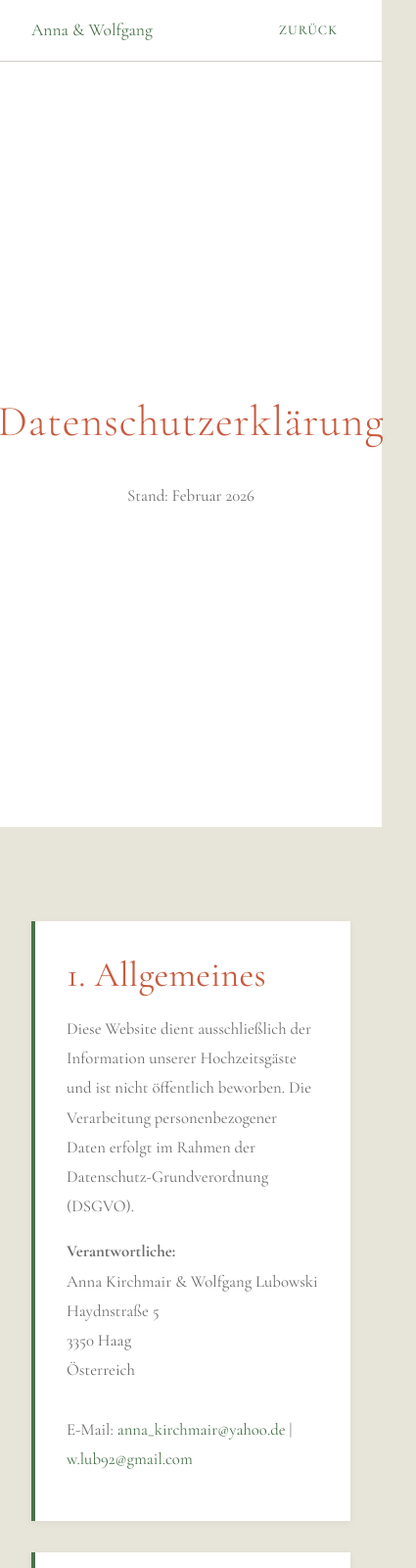
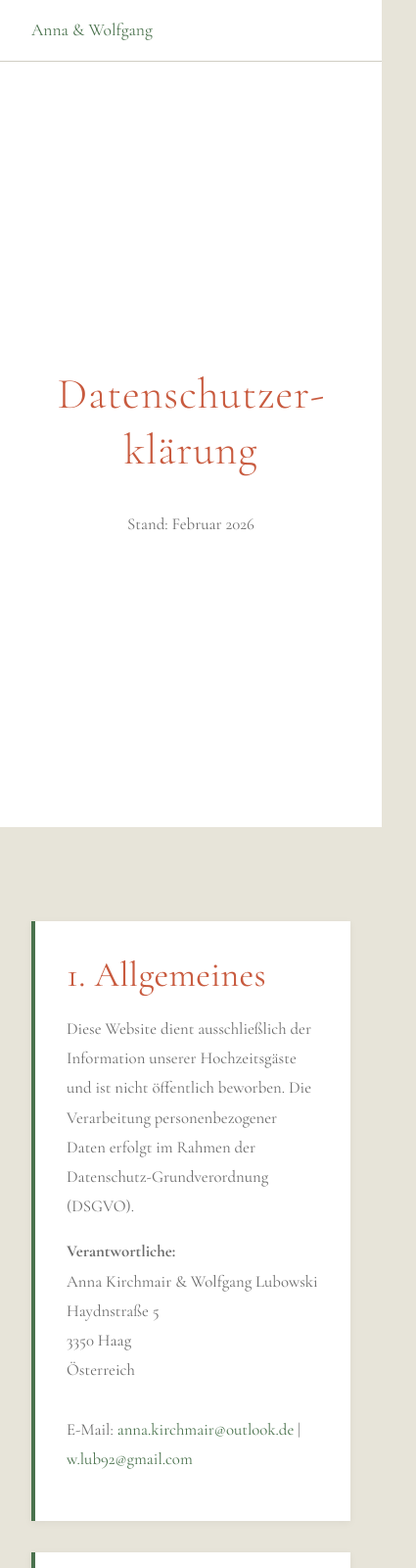
Before and after one commit to lubo92/anna-wolfgang-hochzeit, a plain HTML site: page datenschutz.html in a window 390 px wide. Shown: the top 1600 px of the page at 98% size, 425 px wide, since content can reach past the window. Drawn offline with nearby package versions, Linux system fonts and the light colour scheme.

Commit message:
minor fixes (mail adress and responsive design issues)

```diff
--- a/datenschutz.html
+++ b/datenschutz.html
@@ -50,7 +50,7 @@
                 3350 Haag<br>
                 Österreich<br>
                 <br>
-                E-Mail: <a href="mailto:anna_kirchmair@yahoo.de">anna_kirchmair@yahoo.de</a> | <a href="mailto:w.lub92@gmail.com">w.lub92@gmail.com</a></p>
+                E-Mail: <a href="mailto:anna.kirchmair@outlook.de">anna.kirchmair@outlook.de</a> | <a href="mailto:w.lub92@gmail.com">w.lub92@gmail.com</a></p>
             </div>
 
             <div class="info-box">
--- a/src/css/style.css
+++ b/src/css/style.css
@@ -58,6 +58,8 @@ h1, h2, h3, h4, h5, h6 {
   line-height: 1.3;
   margin-bottom: var(--spacing-sm);
   letter-spacing: 0.01em;
+  hyphens: auto;
+  overflow-wrap: break-word;
 }
 
 h1 {
@@ -488,7 +490,7 @@ a:hover {
   }
 
   .nav-links {
-    gap: var(--spacing-sm);
+    display: none; /* Navigation auf Mobile ausblenden */
   }
 
   .nav-link {
```
Also changed, not shown: abend.html (+1 -1 lines), ganztag.html (+4 -3 lines).
